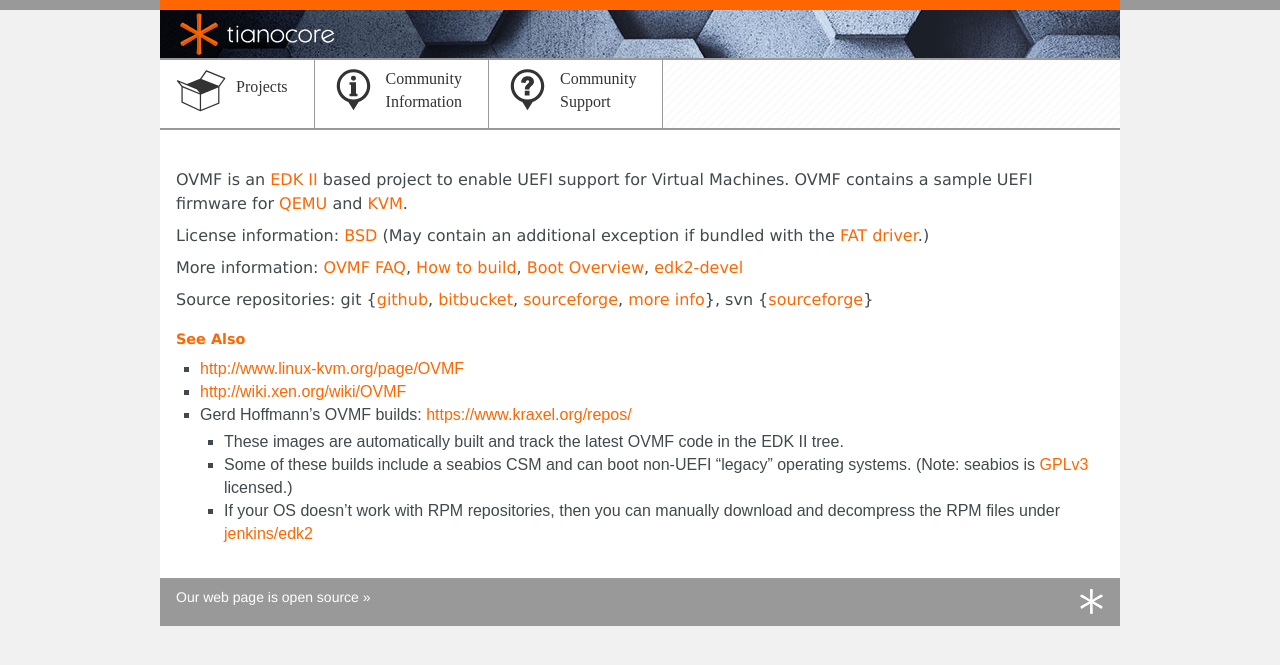
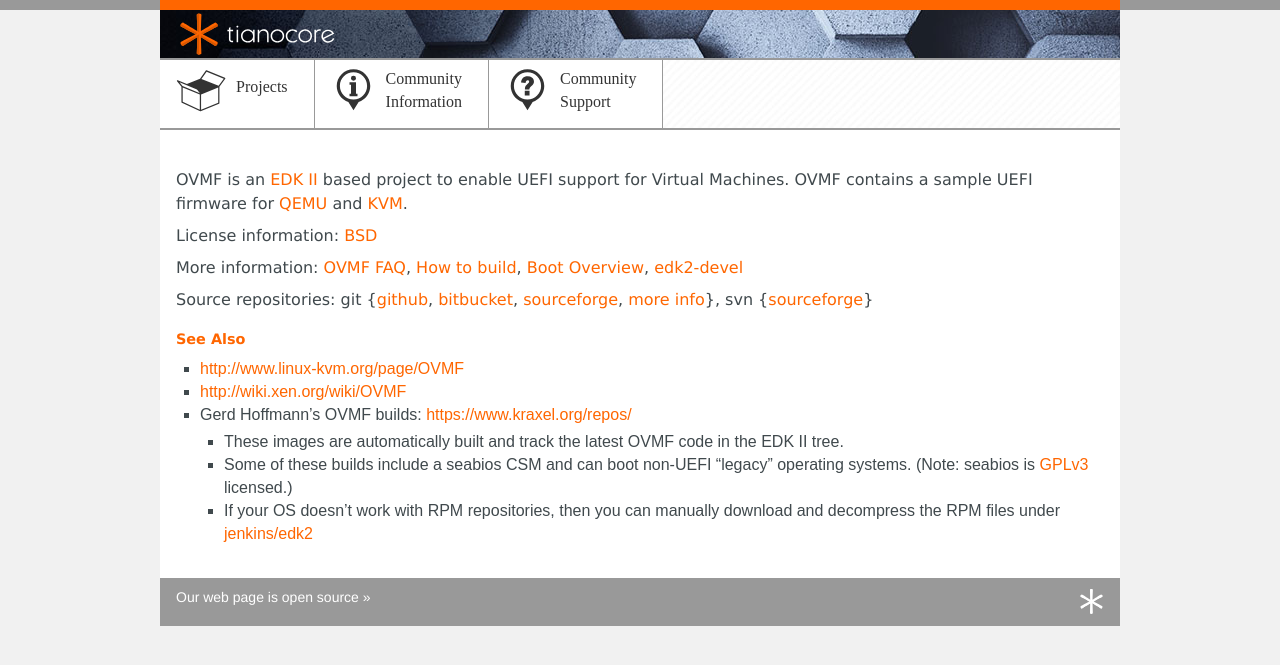
Before and after one commit to tianocore/tianocore.github.io, a Jekyll site: the page built from ovmf/index.md, in a window 1280 px wide. Shown: the top 665 px of the page. Built offline with Jekyll 4.4.1, drawn with Linux system fonts in a browser that asks for light colours; nearby versions of some CDN libraries.

Commit message:
ovmf: Remove not about old FAT driver licensing
Signed-off-by: Jordan Justen <jordan.l.justen@intel.com>

```diff
--- a/ovmf/index.md
+++ b/ovmf/index.md
@@ -9,8 +9,6 @@ Machines.  OVMF contains a sample UEFI firmware for [QEMU] and [KVM].
 
 License information:
  [BSD](http://www.opensource.org/licenses/bsd-license.php)
- (May contain an additional exception if bundled with the
- [FAT driver]({{wiki}}/Edk2-fat-driver).)
 
 More information:
   [OVMF FAQ]({{wiki}}/OVMF FAQ),
```
